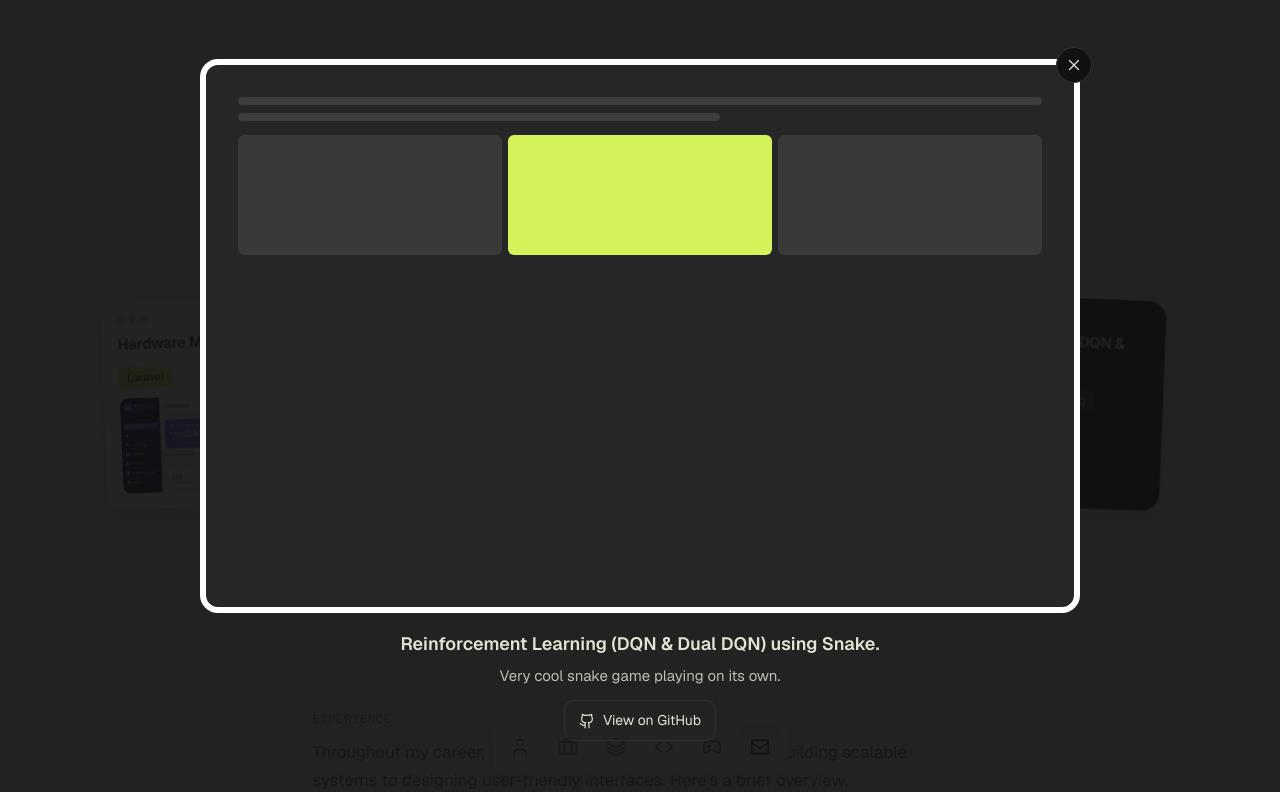
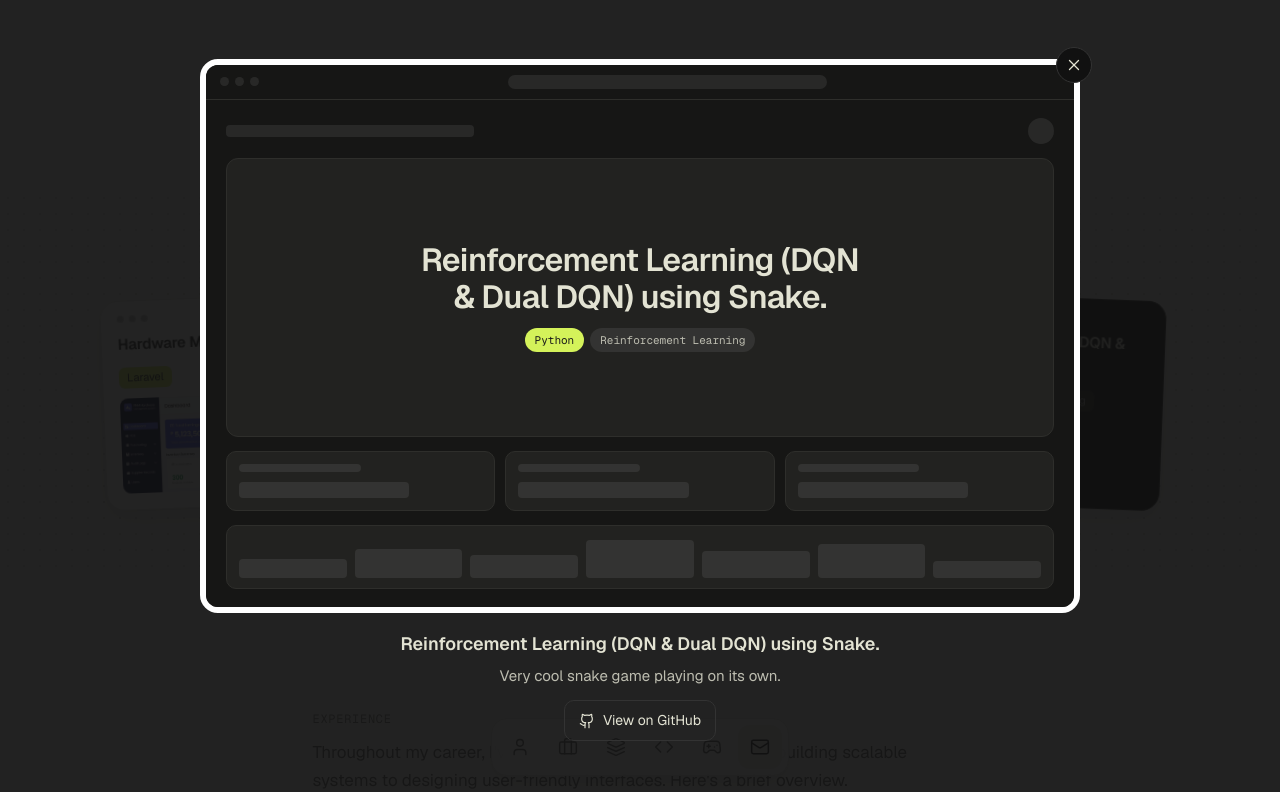
Before and after one commit to robroi-neo/Portfolio-V2, a React (Vite) app: page / in a window 1280 px wide. Both pictures are taken after a click on the button 842 px from the left and 895 px from the top of the page. Shown: the part 495-1287 px from the top of the page. Built offline with nearby package versions, Linux system fonts and the light colour scheme.

Commit message:
feat: show a project-name placeholder in the popup and speed up its fade.
Projects without screenshots now open to a mock app window with the
project's name and tags, themed like its card. The popup fade is shorter
and opacity-only, so opening a project feels instant.

```diff
--- a/src/components/ProjectGallery.jsx
+++ b/src/components/ProjectGallery.jsx
@@ -1,5 +1,6 @@
 import { useEffect, useRef, useState } from 'react'
 import { ChevronLeftIcon, ChevronRightIcon } from './icons.jsx'
+import ProjectPlaceholder from './ProjectPlaceholder.jsx'
 import ProjectPreview from './ProjectPreview.jsx'
 
 // How far (as a share of the gallery width) a drag must go to change slide.
@@ -23,7 +24,7 @@ function chunk(list, size) {
  * device="phone": tall mobile screenshots are grouped a few per slide so
  * they fill the wide frame instead of showing as one narrow strip.
  */
-export default function ProjectGallery({ images = [], title, device }) {
+export default function ProjectGallery({ images = [], title, device, tags, theme }) {
   const isPhone = device === 'phone'
   const [perSlide] = useState(() =>
     isPhone && !window.matchMedia(NARROW).matches ? PHONES_PER_SLIDE : 1,
@@ -45,6 +46,11 @@ export default function ProjectGallery({ images = [], title, device }) {
     window.addEventListener('keydown', onKeyDown)
     return () => window.removeEventListener('keydown', onKeyDown)
   }, [count])
+
+  // No screenshots yet: a mock app window with the project's name.
+  if (images.length === 0) {
+    return <ProjectPlaceholder title={title} tags={tags} theme={theme} />
+  }
 
   if (images.length < 2) {
     return (
--- a/src/components/ProjectModal.css
+++ b/src/components/ProjectModal.css
@@ -18,36 +18,35 @@
 }
 
 /* ---------- Fade in / out ----------
-   Only opacity + transform, which the browser can animate on the GPU.
+   A quick opacity-only fade: short enough to feel instant, and no scaling
+   (scaling a popup full of big screenshots costs extra redraws).
    Closing: ProjectModal adds .is-closing, waits for modal-out to finish,
    then actually closes the dialog. */
 .project-modal[open] {
-  animation: modal-in 0.25s var(--ease-out);
+  animation: modal-in 0.12s ease-out;
 }
 
 .project-modal[open]::backdrop {
-  animation: backdrop-in 0.25s ease;
+  animation: backdrop-in 0.12s ease-out;
 }
 
 .project-modal.is-closing {
-  animation: modal-out 0.18s ease-in forwards;
+  animation: modal-out 0.1s ease-in forwards;
 }
 
 .project-modal.is-closing::backdrop {
-  animation: backdrop-out 0.18s ease-in forwards;
+  animation: backdrop-out 0.1s ease-in forwards;
 }
 
 @keyframes modal-in {
   from {
     opacity: 0;
-    transform: scale(0.97);
   }
 }
 
 @keyframes modal-out {
   to {
     opacity: 0;
-    transform: scale(0.98);
   }
 }
 
@@ -115,6 +114,192 @@ html:has(.project-modal[open]) {
 
 .project-modal__preview .preview__blocks span {
   height: 120px;
+}
+
+/* ---------- Placeholder (project without screenshots) ----------
+   A mock app window drawn in CSS; the project's name sits in the middle. */
+
+.placeholder {
+  --ph-bg: #f7f7f5;
+  --ph-surface: #ffffff;
+  --ph-ink: #1a1a1a;
+  --ph-muted: #5e5e5e;
+  --ph-line: rgb(0 0 0 / 0.08);
+  --ph-border: #e6e6e1;
+
+  display: grid;
+  grid-template-rows: auto minmax(0, 1fr);
+  aspect-ratio: 16 / 10;
+  background: var(--ph-bg);
+  color: var(--ph-ink);
+  overflow: hidden;
+}
+
+.placeholder--dark {
+  --ph-bg: #161615;
+  --ph-surface: #222220;
+  --ph-ink: #e3e3d3;
+  --ph-muted: #bdbdb0;
+  --ph-line: rgb(255 255 255 / 0.08);
+  --ph-border: #2e2e2b;
+}
+
+.placeholder__bar {
+  display: flex;
+  align-items: center;
+  gap: 16px;
+  padding: 10px 14px;
+  border-bottom: 1px solid var(--ph-border);
+}
+
+.placeholder__dots {
+  display: flex;
+  gap: 6px;
+}
+
+.placeholder__dots span {
+  width: 9px;
+  height: 9px;
+  border-radius: var(--radius-pill);
+  background: var(--ph-line);
+}
+
+.placeholder__url {
+  width: 38%;
+  height: 14px;
+  margin-inline: auto;
+  border-radius: var(--radius-pill);
+  background: var(--ph-line);
+}
+
+/* Rows capped at the box's height, so the inner layout has to fit (no clipping). */
+.placeholder__body {
+  display: grid;
+  grid-template-rows: minmax(0, 1fr);
+  min-height: 0;
+}
+
+.placeholder__main {
+  display: grid;
+  /* minmax(0, 1fr): the name panel shrinks so the chart below isn't cut off. */
+  grid-template-rows: auto minmax(0, 1fr) auto auto;
+  gap: 14px;
+  min-height: 0;
+  padding: 18px 20px;
+}
+
+.placeholder__header {
+  display: flex;
+  justify-content: space-between;
+  align-items: center;
+}
+
+.placeholder__line {
+  display: block;
+  height: 8px;
+  border-radius: 4px;
+  background: var(--ph-line);
+}
+
+.placeholder__line--title {
+  width: 30%;
+  height: 12px;
+}
+
+.placeholder__line--short {
+  width: 50%;
+}
+
+.placeholder__line--big {
+  width: 70%;
+  height: 16px;
+  margin-top: 10px;
+}
+
+.placeholder__avatar {
+  width: 26px;
+  height: 26px;
+  border-radius: var(--radius-pill);
+  background: var(--ph-line);
+}
+
+/* The highlight: the project's name. */
+.placeholder__hero {
+  display: grid;
+  place-content: center;
+  justify-items: center;
+  gap: 12px;
+  padding: 16px;
+  border: 1px solid var(--ph-border);
+  border-radius: 12px;
+  background: var(--ph-surface);
+  text-align: center;
+}
+
+.placeholder__name {
+  font-size: clamp(1.25rem, 3.4vw, 2rem);
+  font-weight: 600;
+  line-height: 1.15;
+  letter-spacing: var(--tracking-title);
+  text-wrap: balance;
+}
+
+.placeholder__tags {
+  display: flex;
+  flex-wrap: wrap;
+  justify-content: center;
+  gap: 6px;
+}
+
+.placeholder__tag {
+  padding: 3px 10px;
+  border-radius: var(--radius-pill);
+  background: var(--ph-line);
+  color: var(--ph-muted);
+  font-family: var(--font-mono);
+  font-size: 11px;
+}
+
+.placeholder__tag.is-accent {
+  background: var(--accent);
+  color: var(--on-accent);
+}
+
+.placeholder__stats {
+  display: grid;
+  grid-template-columns: repeat(3, 1fr);
+  gap: 10px;
+}
+
+.placeholder__card {
+  padding: 12px;
+  border: 1px solid var(--ph-border);
+  border-radius: 10px;
+  background: var(--ph-surface);
+}
+
+.placeholder__chart {
+  display: flex;
+  align-items: flex-end;
+  gap: 8px;
+  height: 64px;
+  padding: 10px 12px; /* bars sit inside the panel, not on its edge */
+  border: 1px solid var(--ph-border);
+  border-radius: 10px;
+  background: var(--ph-surface);
+}
+
+.placeholder__chart span {
+  flex: 1;
+  border-radius: 4px;
+  background: var(--ph-line);
+}
+
+/* Narrow popups: a taller box so the name has room. */
+@media (max-width: 600px) {
+  .placeholder {
+    aspect-ratio: 4 / 5;
+  }
 }
 
 /* ---------- Screenshot gallery (projects with 2+ images) ---------- */
--- a/src/components/ProjectModal.jsx
+++ b/src/components/ProjectModal.jsx
@@ -32,7 +32,7 @@ export default function ProjectModal({ project, onClose }) {
   // Safety net: if the fade-out animation never reports back, close anyway.
   useEffect(() => {
     if (!closing) return
-    const timer = setTimeout(() => dialogRef.current?.close(), 400)
+    const timer = setTimeout(() => dialogRef.current?.close(), 250)
     return () => clearTimeout(timer)
   }, [closing])
 
@@ -86,6 +86,8 @@ export default function ProjectModal({ project, onClose }) {
               images={project.images}
               title={project.title}
               device={project.device}
+              tags={project.tags}
+              theme={project.theme}
             />
           </div>
 
--- /dev/null
+++ b/src/components/ProjectPlaceholder.jsx
@@ -0,0 +1,59 @@
+/**
+ * Shown in the project popup when a project has no screenshots yet: a mock
+ * app window (top bar, stat cards, bar chart) with the project's
+ * name and tech tags in the middle. Matches the card's light/dark theme.
+ * Purely decorative — the real title and description are in the caption.
+ */
+const BARS = [45, 70, 55, 90, 65, 80, 40] // bar heights in %
+
+export default function ProjectPlaceholder({ title, tags = [], theme = 'light' }) {
+  return (
+    <div className={`placeholder placeholder--${theme}`} aria-hidden="true">
+      <div className="placeholder__bar">
+        <span className="placeholder__dots">
+          <span />
+          <span />
+          <span />
+        </span>
+        <span className="placeholder__url" />
+      </div>
+
+      <div className="placeholder__body">
+        <div className="placeholder__main">
+          <div className="placeholder__header">
+            <span className="placeholder__line placeholder__line--title" />
+            <span className="placeholder__avatar" />
+          </div>
+
+          <div className="placeholder__hero">
+            <p className="placeholder__name">{title.trim()}</p>
+            {tags.length > 0 && (
+              <div className="placeholder__tags">
+                {tags.map((tag, i) => (
+                  <span key={tag} className={`placeholder__tag${i === 0 ? ' is-accent' : ''}`}>
+                    {tag}
+                  </span>
+                ))}
+              </div>
+            )}
+          </div>
+
+          <div className="placeholder__stats">
+            {[0, 1, 2].map((i) => (
+              <div key={i} className="placeholder__card">
+                <span className="placeholder__line placeholder__line--short" />
+                <span className="placeholder__line placeholder__line--big" />
+              </div>
+            ))}
+          </div>
+
+          <div className="placeholder__chart">
+            {BARS.map((h, i) => (
+              <span key={i} style={{ height: `${h}%` }} />
+            ))}
+          </div>
+        </div>
+      </div>
+    </div>
+  )
+}
```
